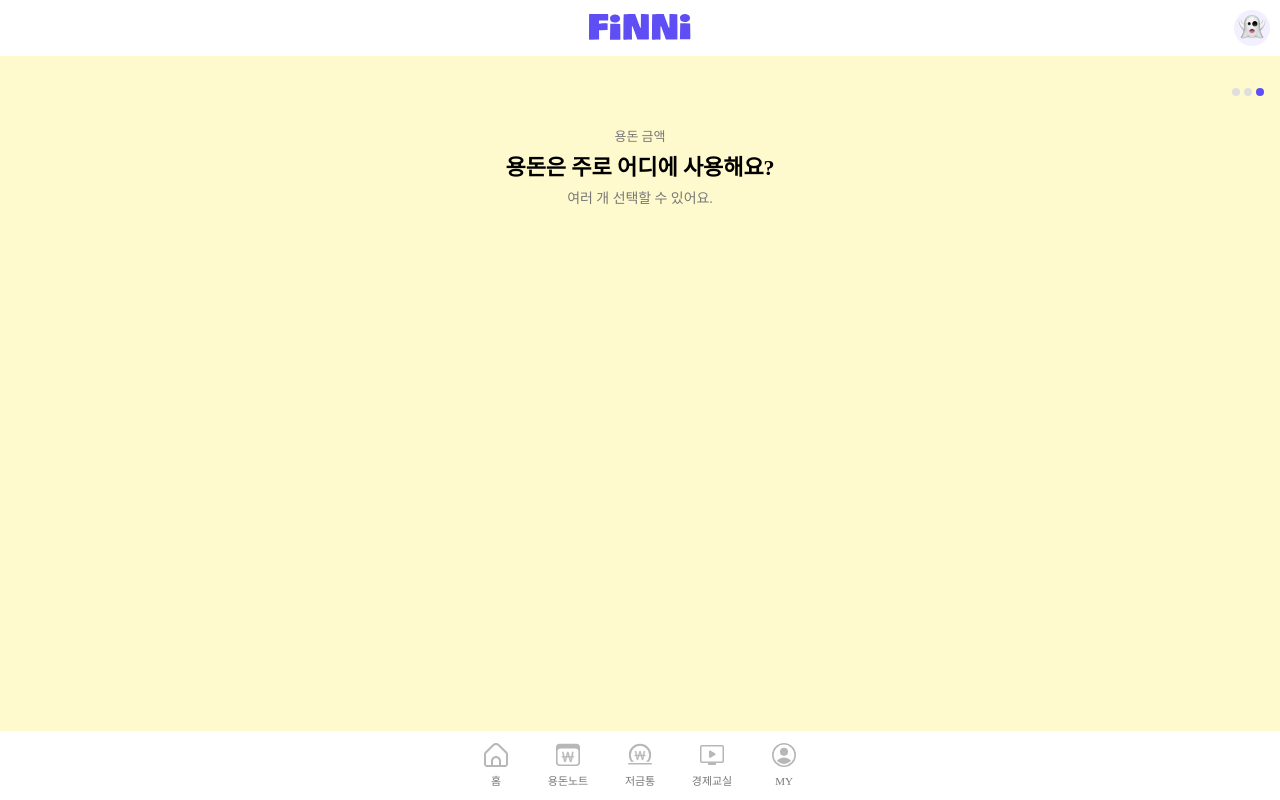
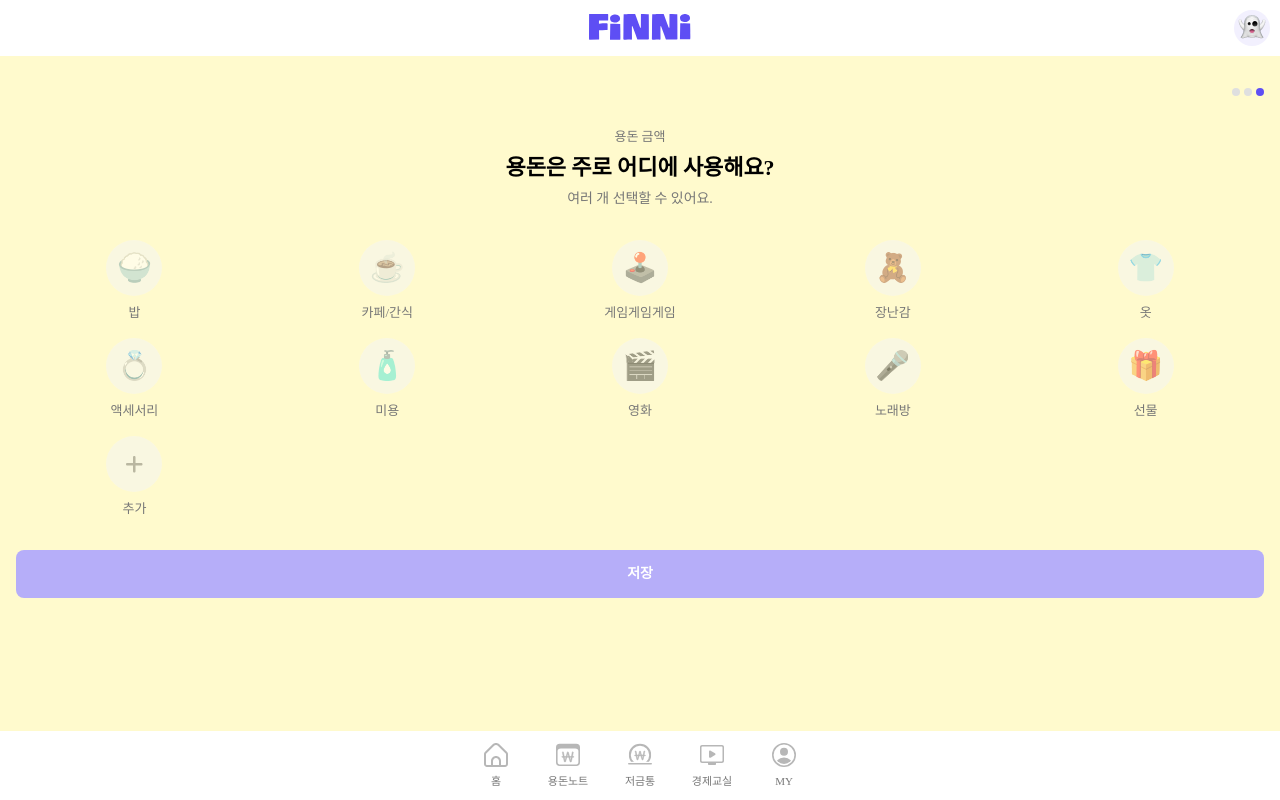
Before and after one commit to finni-project/Test, a React (Create React App) app: page /allowanceInfo in a window 1280 px wide. Built offline with nearby package versions, Linux system fonts and the light colour scheme; a web font is replaced by a local one.

Commit message:
용돈 분류 선택 flow 개발 진행1

```diff
--- /dev/null
+++ b/src/components/CategoryList.tsx
@@ -0,0 +1,118 @@
+import styled from "styled-components"
+import {useState, useEffect} from "react"
+
+const CategoryListWrapper = styled.div`
+    /* background-color: beige; */
+    display: grid;
+    grid-template-columns: repeat(5, 1fr);
+    gap: 1rem;
+    margin-bottom: 2rem;
+    @media screen and (max-width: 400px){
+        grid-template-columns: repeat(auto-fill, minmax(4.5rem, auto));
+        justify-items: initial;
+    }
+`
+
+const CategoryWrapper = styled.div`
+    /* background-color: bisque; */
+    grid-column: span 1;
+    /* width: max-content; */
+    display: flex;
+    flex-direction: column;
+    justify-content: center;
+    align-items: center;
+    row-gap: 0.5rem;
+    p{
+        color: ${({theme})=>theme.colors.neutral.n60};
+        ${({theme})=>theme.fonts.label13r}
+        white-space: nowrap;
+        /* background-color: lightskyblue; */
+    }
+    cursor: pointer;
+    .icon-opacity{
+        opacity: 1;
+    }
+`
+const IconWrapper = styled.div`
+    border-radius: 62.4375rem;
+    opacity: 0.5;
+    background-color: ${({theme})=>theme.colors.neutral.n15};
+    width: 3.5rem;
+    height: 3.5rem;
+    /* padding: 0.6875rem 0.875rem; */
+    display: flex;
+    justify-content: center;
+    align-items: center;
+    pointer-events: none;
+    span{
+        ${({theme})=>theme.fonts.title28b}
+        pointer-events: none;
+        /* background-color: lightseagreen; */
+    }
+`
+
+const Button = styled.button`
+    width: 100%;
+    ${({theme})=>theme.mediumBtns.primary}
+`
+
+const categoryArr = [{id: 1, emogi: "🍚", name: "밥", active:false},
+        {id: 2, emogi: "☕️", name: "카페/간식", active:false},
+        {id: 3, emogi: "🕹️", name: "게임게임게임", active:false},
+        {id: 4, emogi: "🧸", name: "장난감", active:false},
+        {id: 5, emogi: "👕", name: "옷", active:false},
+        {id: 6, emogi: "💍", name: "액세서리", active:false},
+        {id: 7, emogi: "🧴", name: "미용", active:false},
+        {id: 8, emogi: "🎬", name: "영화", active:false},
+        {id: 9, emogi: "🎤", name: "노래방", active:false},
+        {id: 10, emogi: "🎁", name: "선물", active:false},
+    ];
+
+
+export default function CategoryList(){
+    const [categoryState, setCategoryState] = useState(categoryArr);
+    function handleCategoryClick(e:any){
+        const cId = e.target.id;
+        setCategoryState(
+            categoryState.map(itm => itm.id === Number(cId) ? {...itm, active: !(itm.active)} : itm)
+        );
+    }
+    const [notDisabled, setNotDisabled] = useState(true);
+    function changeButtonState(){
+        const result = categoryState.filter(itm => itm.active === true);
+        if(result.length !== 0){
+            setNotDisabled(false);
+        } else{
+            setNotDisabled(true);
+        }
+    }
+
+    useEffect(()=>{
+        changeButtonState();
+    },[categoryState])
+
+    return(
+        <>
+            <CategoryListWrapper>
+                {categoryState.map(itm=>
+                    <CategoryWrapper id={itm.id+''} key={itm.id}
+                        onClick={handleCategoryClick}>
+                        <IconWrapper className={itm.active?"icon-opacity":undefined}>
+                            <span>{itm.emogi}</span>
+                        </IconWrapper>
+                        <p>{itm.name}</p>
+                    </CategoryWrapper>
+                )}
+                <CategoryWrapper>
+                    <IconWrapper>
+                        <svg width="24" height="24" viewBox="0 0 24 24" fill="none" xmlns="http://www.w3.org/2000/svg">
+                            <path d="M4 12.2617C4 11.9167 4.1237 11.6204 4.37109 11.373C4.61849 11.1257 4.91471 11.002 5.25977 11.002H11.0117V5.25977C11.0117 4.91471 11.1322 4.61849 11.373 4.37109C11.6139 4.1237 11.9102 4 12.2617 4C12.6068 4 12.903 4.1237 13.1504 4.37109C13.3978 4.61849 13.5215 4.91471 13.5215 5.25977V11.002H19.2734C19.612 11.002 19.9049 11.1257 20.1523 11.373C20.3997 11.6204 20.5234 11.9167 20.5234 12.2617C20.5234 12.6133 20.3997 12.9128 20.1523 13.1602C19.9049 13.401 19.612 13.5215 19.2734 13.5215H13.5215V19.2734C13.5215 19.612 13.3978 19.9049 13.1504 20.1523C12.903 20.3997 12.6068 20.5234 12.2617 20.5234C11.9102 20.5234 11.6139 20.3997 11.373 20.1523C11.1322 19.9049 11.0117 19.612 11.0117 19.2734V13.5215H5.25977C4.91471 13.5215 4.61849 13.401 4.37109 13.1602C4.1237 12.9128 4 12.6133 4 12.2617Z" fill="#777777"/>
+                        </svg>
+                    </IconWrapper>
+                    <p>추가</p>
+                </CategoryWrapper>
+            </CategoryListWrapper>
+            <Button data-disabled={notDisabled}>저장</Button>
+        </>
+    )
+}
--- a/src/components/Layout.tsx
+++ b/src/components/Layout.tsx
@@ -6,8 +6,10 @@ import styled from "styled-components";
 const Wrapper = styled.div`
     background-color: lemonchiffon;
     min-height: 100vh;
-    padding: calc(${({theme})=>theme.height.topbar} + ${({theme})=>theme.height.topPadding}) 1rem
-        calc(${({theme})=>theme.height.navbar} + ${({theme})=>theme.height.bottomPadding}) 1rem;
+    padding-top: calc(${({theme})=>theme.height.topbar} + ${({theme})=>theme.height.topPadding});
+    padding-left: 1rem;
+    padding-bottom: calc(${({theme})=>theme.height.navbar} + ${({theme})=>theme.height.bottomPadding});
+    padding-right: 1rem;
 `
 
 export default function Layout(){
--- a/src/components/allowanceInfo/CategoryReceiving.tsx
+++ b/src/components/allowanceInfo/CategoryReceiving.tsx
@@ -1,9 +1,11 @@
+import CategoryList from "components/CategoryList";
 import FormTop from "components/FormTop";
 
 export default function CategoryReceiving(){
     return(
         <>
             <FormTop step={"third"} text={"용돈 금액"} title={"용돈은 주로 어디에 사용해요?"} detail={"여러 개 선택할 수 있어요."}/>
+            <CategoryList />
         </>
     )
 }
```
